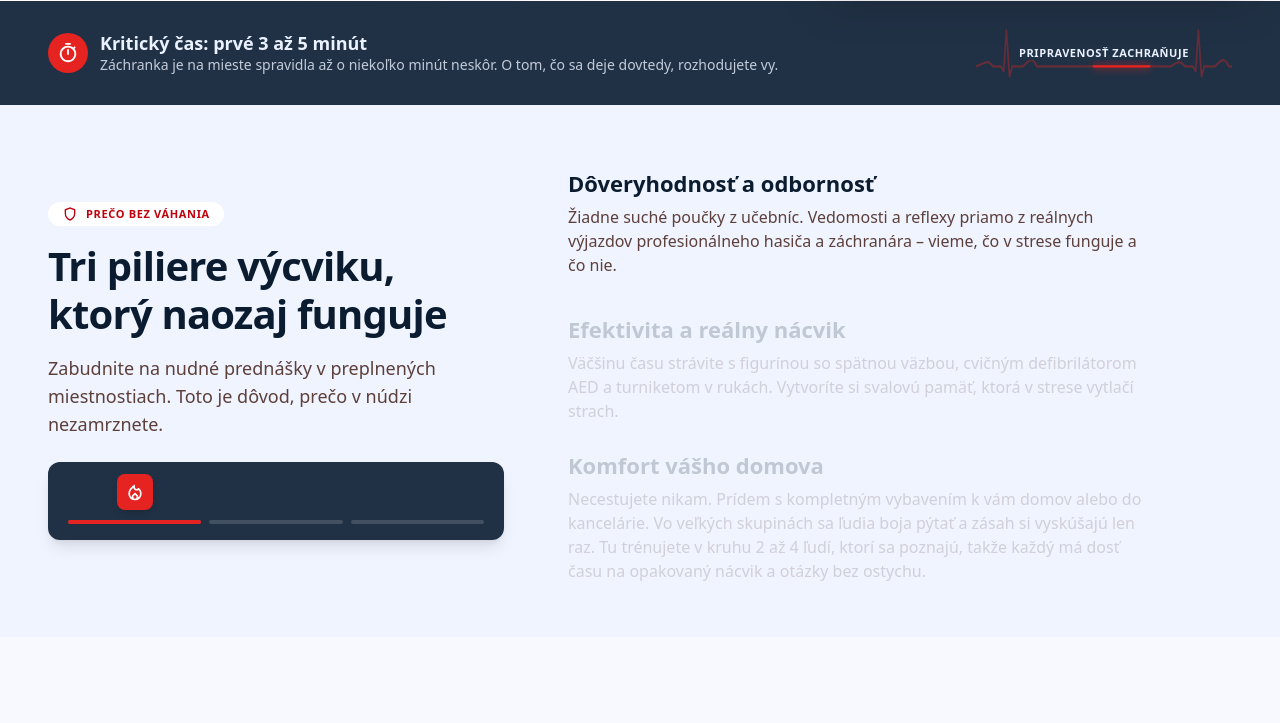
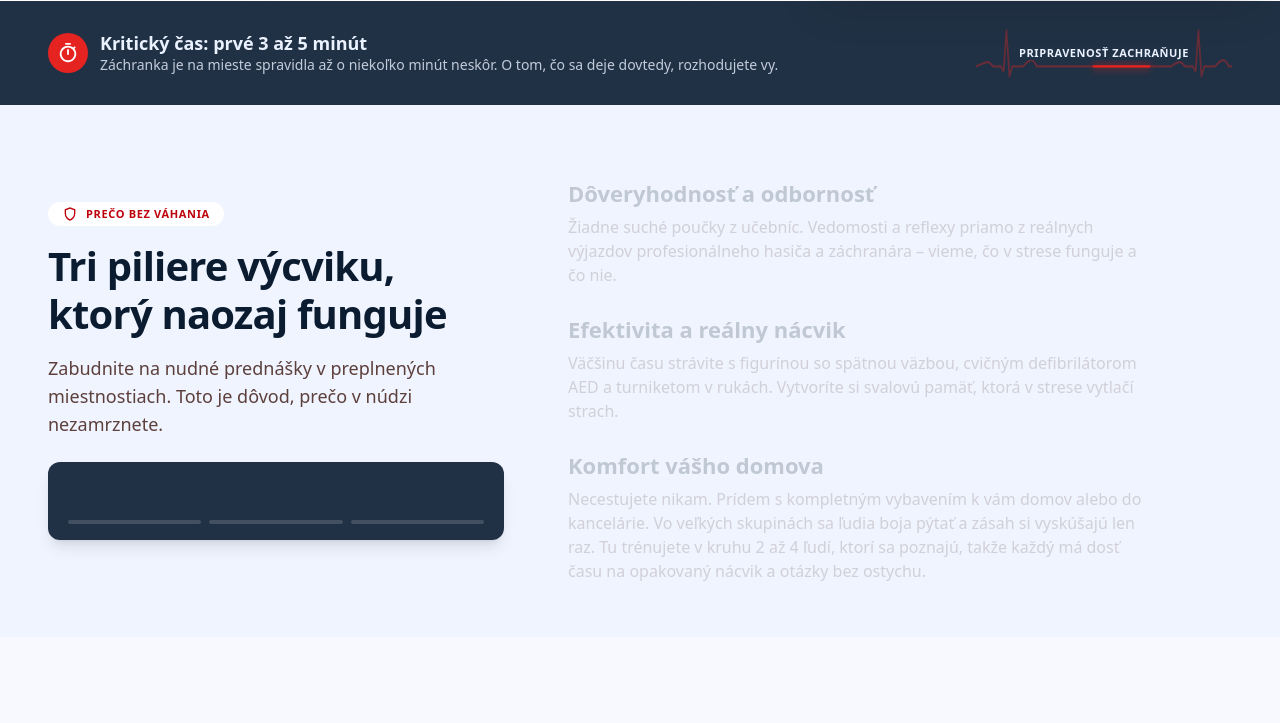
Before and after one commit to borislacik/bezvahania, a Laravel app: template resources/views/pages/home.blade.php in a window 1280 px wide. Shown: the part 803-1526 px from the top of the page. Run offline with Laravel 12, Linux system fonts and the light colour scheme; the template is opened without the code that fills it, so the values that code supplies are empty; style sheets or scripts are compiled from the project's sources; parts of the project's set-up code (start-up, migrations or seed data) failed here and were passed over; some libraries are stand-ins or nearby versions.

Commit message:
feat(home): light up the first pillar shortly after the slow scroll starts
No pillar is highlighted when the block arrives; the first one lights up
after 10 % of the slowed part and the others follow in equal steps. Panel
icons stay visible without JavaScript.

Co-Authored-By: Claude Opus 5.5 <noreply@anthropic.com>

```diff
--- a/resources/css/app.css
+++ b/resources/css/app.css
@@ -216,7 +216,7 @@
 /* Pillars scrollytelling (components/site/pillars-scrolly). Static unless JS adds .pillars-js. */
 @layer components {
     /* Panel icons "add up": hidden until their pillar is reached, then they stay. */
-    .pillar-add {
+    .pillars-js .pillar-add {
         opacity: 0;
         transform: translateY(8px) scale(0.6);
         transition:
@@ -224,7 +224,7 @@
             transform 0.45s cubic-bezier(0.34, 1.56, 0.64, 1);
     }
 
-    .pillar-add.is-added {
+    .pillars-js .pillar-add.is-added {
         opacity: 1;
         transform: none;
     }
--- a/resources/views/components/site/pillars-scrolly.blade.php
+++ b/resources/views/components/site/pillars-scrolly.blade.php
@@ -1,7 +1,8 @@
 {{--
     Pillars with a "slow scroll" on desktop (lg+):
     the section above ($before, the dark fact strip), the pillars section and the start of the following section ($slot)
-    stick when the top of the pillars reaches 30 % of the screen height and moves up at ~1/3 speed while the scroll progress switches pillar 1 → 2 → 3; then normal scrolling continues.
+    stick when the top of the pillars reaches 30 % of the screen height and moves up at ~1/3 speed while the pillars light up one by one
+    (none at first, the first one shortly after the slowing starts); then normal scrolling continues.
     Mobile: no slowing, pillars fade in and out as they enter and leave the screen.
     Without JS or with prefers-reduced-motion: everything static and visible.
 --}}
@@ -10,7 +11,7 @@
 <div
     class="pillars-scrolly relative"
     x-data="{
-        active: 0,
+        active: -1,
         enabled: false,
         distance: 0,
         drift: 0,
@@ -78,7 +79,12 @@
             const top = parseFloat(getComputedStyle(inner).top) || 0;
             const progress = Math.min(1, Math.max(0, (top - this.$root.getBoundingClientRect().top) / this.distance));
             inner.style.transform = `translate3d(0, ${-progress * this.drift}px, 0)`;
-            this.active = Math.min({{ count($pillars) - 1 }}, Math.floor(progress * {{ count($pillars) }}));
+            // Nothing is lit when the block arrives; the pillars then light up in equal steps, the first one
+            // after 10 % of the slowed part, and the last one stays lit for the final stretch.
+            const steps = {{ count($pillars) }};
+            const lead = 0.1;
+            const step = (1 - lead) / (steps + 0.5);
+            this.active = progress < lead ? -1 : Math.min(steps - 1, Math.floor((progress - lead) / step));
         },
     }"
     data-testid="pillars"
```
Also changed, not shown: docs/changes/2026-11-23-feat-website-and-admin.md (+2 -0 lines), tests/Browser/HomePageTest.php (+1 -1 lines), CHANGELOG.md.
